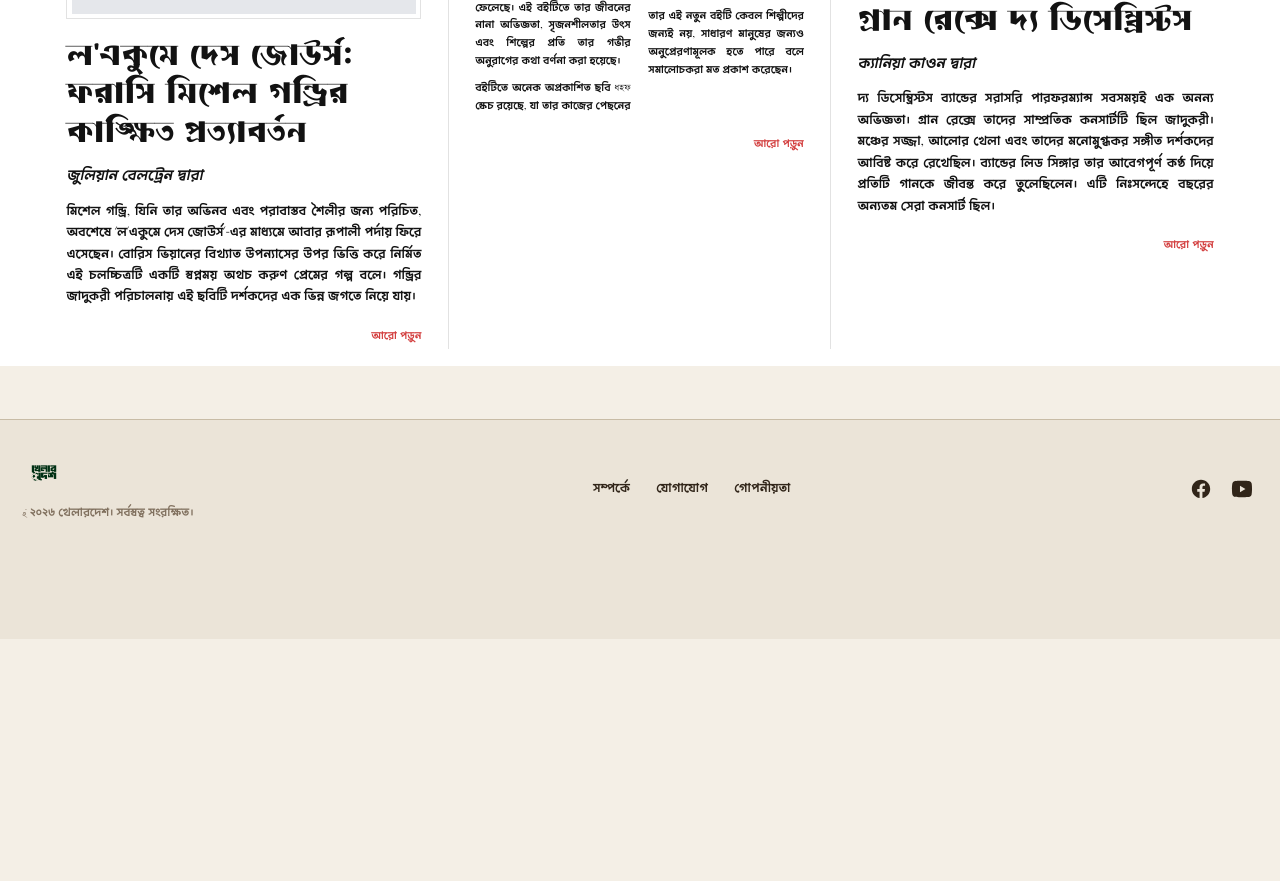
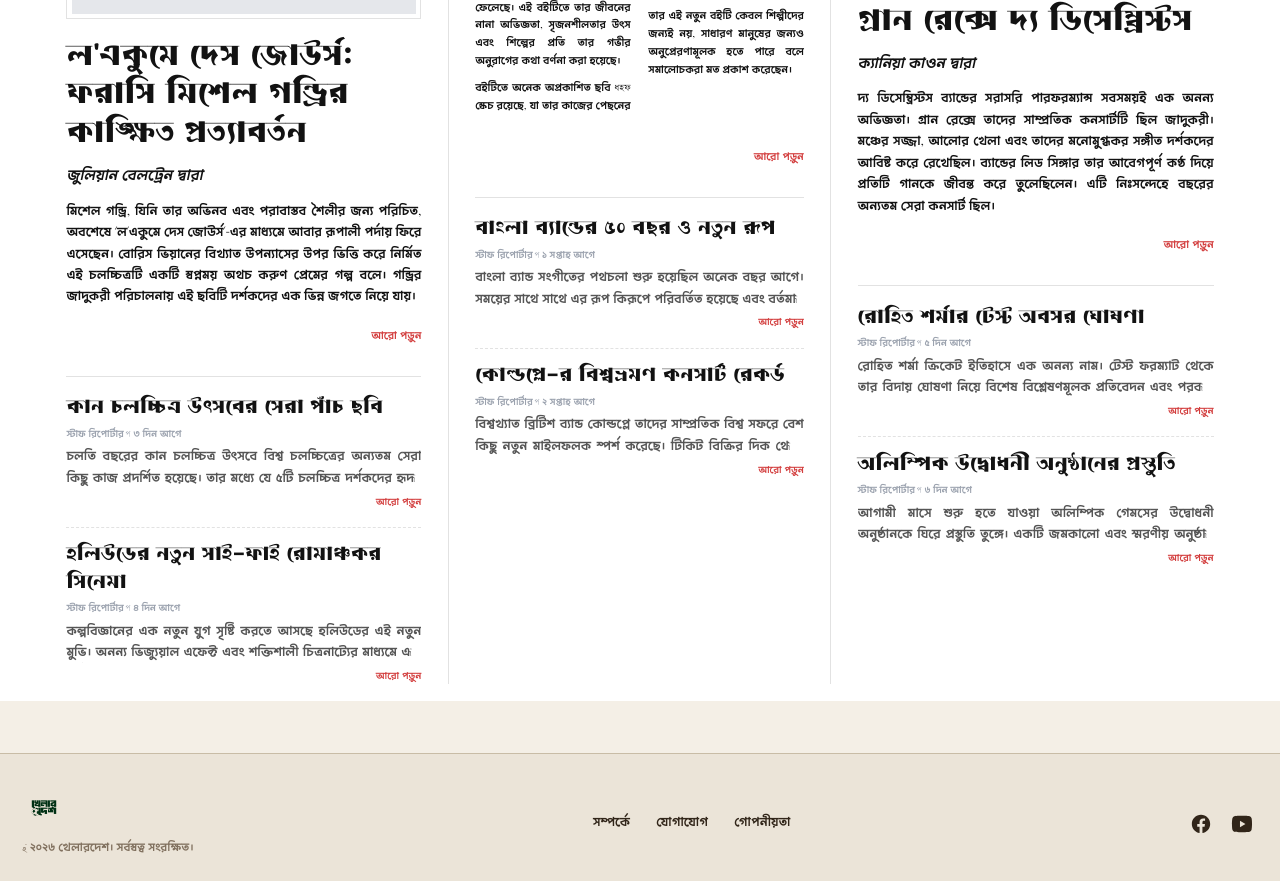
Before and after one commit to khelardeshbd-spec/khelardesh, a Next.js app: page / in a window 1280 px wide. Shown: the part 1100-1981 px from the top of the page. Before the commit the page ends 1739 px from the top, so only its background shows below. Built offline with nearby package versions, Linux system fonts and the light colour scheme; no server answers; the database is empty; a web font is replaced by a local one.

Commit message:
style: add multiple article previews beneath three category columns

```diff
--- a/app/(frontend)/page.tsx
+++ b/app/(frontend)/page.tsx
@@ -272,10 +272,34 @@ export default async function HomePage() {
              <p className="text-xs text-justify leading-relaxed">
                মিশেল গন্ড্রি, যিনি তার অভিনব এবং পরাবাস্তব শৈলীর জন্য পরিচিত, অবশেষে &apos;ল&apos;একুমে দেস জোউর্স&apos;-এর মাধ্যমে আবার রূপালী পর্দায় ফিরে এসেছেন। বোরিস ভিয়ানের বিখ্যাত উপন্যাসের উপর ভিত্তি করে নির্মিত এই চলচ্চিত্রটি একটি স্বপ্নময় অথচ করুণ প্রেমের গল্প বলে। গন্ড্রির জাদুকরী পরিচালনায় এই ছবিটি দর্শকদের এক ভিন্ন জগতে নিয়ে যায়।
              </p>
-             <div className="text-right mt-3">
+             <div className="text-right mt-3 mb-6">
                <Link href={`/article/${articles[3]?.slug || '#'}`} className="text-[11px] font-bold text-[#d33f3f] hover:underline">
                  আরো পড়ুন
                </Link>
+             </div>
+
+             {/* Additional Article Previews */}
+             <div className="border-t border-[#e2e2e2] pt-4 flex flex-col gap-4">
+               <div>
+                 <Link href="/article/cannes-top-films" className="hover:text-[#d33f3f] transition-colors">
+                   <h4 style={{ fontFamily: 'var(--font-headline)' }} className="text-lg font-bold mb-1 leading-snug">কান চলচ্চিত্র উৎসবের সেরা পাঁচ ছবি</h4>
+                 </Link>
+                 <span className="text-[10px] text-gray-400 block mb-1">স্টাফ রিপোর্টার · ৩ দিন আগে</span>
+                 <p className="text-xs text-justify text-[#555] line-clamp-2 leading-relaxed">
+                   চলতি বছরের কান চলচ্চিত্র উৎসবে বিশ্ব চলচ্চিত্রের অন্যতম সেরা কিছু কাজ প্রদর্শিত হয়েছে। তার মধ্যে যে ৫টি চলচ্চিত্র দর্শকদের হৃদয় কেড়েছে তা নিয়ে আমাদের বিশেষ পর্যালোচনা।
+                 </p>
+                 <Link href="/article/cannes-top-films" className="text-[10px] font-bold text-[#d33f3f] hover:underline block text-right mt-1">আরো পড়ুন</Link>
+               </div>
+               <div className="border-t border-dashed border-[#e2e2e2] pt-3">
+                 <Link href="/article/hollywood-new-scifi" className="hover:text-[#d33f3f] transition-colors">
+                   <h4 style={{ fontFamily: 'var(--font-headline)' }} className="text-lg font-bold mb-1 leading-snug">হলিউডের নতুন সাই-ফাই রোমাঞ্চকর সিনেমা</h4>
+                 </Link>
+                 <span className="text-[10px] text-gray-400 block mb-1">স্টাফ রিপোর্টার · ৪ দিন আগে</span>
+                 <p className="text-xs text-justify text-[#555] line-clamp-2 leading-relaxed">
+                   কল্পবিজ্ঞানের এক নতুন যুগ সৃষ্টি করতে আসছে হলিউডের এই নতুন মুভি। অনন্য ভিজ্যুয়াল এফেক্ট এবং শক্তিশালী চিত্রনাট্যের মাধ্যমে এটি দর্শকদের এক চমৎকার অভিজ্ঞতা দেবে।
+                 </p>
+                 <Link href="/article/hollywood-new-scifi" className="text-[10px] font-bold text-[#d33f3f] hover:underline block text-right mt-1">আরো পড়ুন</Link>
+               </div>
              </div>
           </div>
 
@@ -286,15 +310,39 @@ export default async function HomePage() {
                জার্মান শিল্পী কিটনের নতুন বই
              </h2>
              <p className="text-sm font-bold italic mb-4">মার্টিন লিক দ্বারা</p>
-             <div className="text-[11px] text-justify columns-2 gap-4 leading-relaxed">
+             <div className="text-[11px] text-justify columns-2 gap-4 leading-relaxed mb-6">
                <p className="mb-2">জার্মান শিল্পী কিটন সম্প্রতি তার নতুন বইটি প্রকাশ করেছেন, যা শিল্পপ্রেমীদের মধ্যে ব্যাপক সাড়া ফেলেছে। এই বইটিতে তার জীবনের নানা অভিজ্ঞতা, সৃজনশীলতার উৎস এবং শিল্পের প্রতি তার গভীর অনুরাগের কথা বর্ণনা করা হয়েছে।</p>
                <p className="mb-2">বইটিতে অনেক অপ্রকাশিত ছবি and স্কেচ রয়েছে, যা তার কাজের পেছনের পরিশ্রমকে তুলে ধরে। কিটনের মতে, শিল্প কেবল একটি পেশা নয়, এটি আত্মপ্রকাশের একটি মাধ্যম।</p>
                <p>তার এই নতুন বইটি কেবল শিল্পীদের জন্যই নয়, সাধারণ মানুষের জন্যও অনুপ্রেরণামূলক হতে পারে বলে সমালোচকরা মত প্রকাশ করেছেন।</p>
              </div>
-             <div className="text-right mt-3">
+             <div className="text-right mt-3 mb-6">
                <Link href="#" className="text-[11px] font-bold text-[#d33f3f] hover:underline">
                  আরো পড়ুন
                </Link>
+             </div>
+
+             {/* Additional Article Previews */}
+             <div className="border-t border-[#e2e2e2] pt-4 flex flex-col gap-4">
+               <div>
+                 <Link href="/article/bangla-bands-history" className="hover:text-[#d33f3f] transition-colors">
+                   <h4 style={{ fontFamily: 'var(--font-headline)' }} className="text-lg font-bold mb-1 leading-snug">বাংলা ব্যান্ডের ৫০ বছর ও নতুন রূপ</h4>
+                 </Link>
+                 <span className="text-[10px] text-gray-400 block mb-1">স্টাফ রিপোর্টার · ১ সপ্তাহ আগে</span>
+                 <p className="text-xs text-justify text-[#555] line-clamp-2 leading-relaxed">
+                   বাংলা ব্যান্ড সংগীতের পথচলা শুরু হয়েছিল অনেক বছর আগে। সময়ের সাথে সাথে এর রূপ কিরূপে পরিবর্তিত হয়েছে এবং বর্তমান তরুণ প্রজন্মের কাছে এর জনপ্রিয়তা কেমন তা নিয়ে বিশেষ প্রতিবেদন।
+                 </p>
+                 <Link href="/article/bangla-bands-history" className="text-[10px] font-bold text-[#d33f3f] hover:underline block text-right mt-1">আরো পড়ুন</Link>
+               </div>
+               <div className="border-t border-dashed border-[#e2e2e2] pt-3">
+                 <Link href="/article/coldplay-world-tour" className="hover:text-[#d33f3f] transition-colors">
+                   <h4 style={{ fontFamily: 'var(--font-headline)' }} className="text-lg font-bold mb-1 leading-snug">কোল্ডপ্লে-র বিশ্বভ্রমণ কনসার্ট রেকর্ড</h4>
+                 </Link>
+                 <span className="text-[10px] text-gray-400 block mb-1">স্টাফ রিপোর্টার · ২ সপ্তাহ আগে</span>
+                 <p className="text-xs text-justify text-[#555] line-clamp-2 leading-relaxed">
+                   বিশ্বখ্যাত ব্রিটিশ ব্যান্ড কোল্ডপ্লে তাদের সাম্প্রতিক বিশ্ব সফরে বেশ কিছু নতুন মাইলফলক স্পর্শ করেছে। টিকিট বিক্রির দিক থেকে এবং দর্শকদের উপস্থিতিতে এটি সব রেকর্ড ছাড়িয়েছে।
+                 </p>
+                 <Link href="/article/coldplay-world-tour" className="text-[10px] font-bold text-[#d33f3f] hover:underline block text-right mt-1">আরো পড়ুন</Link>
+               </div>
              </div>
           </div>
 
@@ -315,10 +363,34 @@ export default async function HomePage() {
              <p className="text-xs text-justify leading-relaxed">
                দ্য ডিসেম্ব্রিস্টস ব্যান্ডের সরাসরি পারফরম্যান্স সবসময়ই এক অনন্য অভিজ্ঞতা। গ্রান রেক্সে তাদের সাম্প্রতিক কনসার্টটি ছিল জাদুকরী। মঞ্চের সজ্জা, আলোর খেলা এবং তাদের মনোমুগ্ধকর সঙ্গীত দর্শকদের আবিষ্ট করে রেখেছিল। ব্যান্ডের লিড সিঙ্গার তার আবেগপূর্ণ কণ্ঠ দিয়ে প্রতিটি গানকে জীবন্ত করে তুলেছিলেন। এটি নিঃসন্দেহে বছরের অন্যতম সেরা কনসার্ট ছিল।
              </p>
-             <div className="text-right mt-3">
+             <div className="text-right mt-3 mb-6">
                <Link href={`/article/${articles[4]?.slug || '#'}`} className="text-[11px] font-bold text-[#d33f3f] hover:underline">
                  আরো পড়ুন
                </Link>
+             </div>
+
+             {/* Additional Article Previews */}
+             <div className="border-t border-[#e2e2e2] pt-4 flex flex-col gap-4">
+               <div>
+                 <Link href={`/article/${articles[5]?.slug || '#'}`} className="hover:text-[#d33f3f] transition-colors">
+                   <h4 style={{ fontFamily: 'var(--font-headline)' }} className="text-lg font-bold mb-1 leading-snug">{articles[5]?.headlineBn || 'রোহিত শর্মার টেস্ট অবসর ঘোষণা'}</h4>
+                 </Link>
+                 <span className="text-[10px] text-gray-400 block mb-1">স্টাফ রিপোর্টার · ৫ দিন আগে</span>
+                 <p className="text-xs text-justify text-[#555] line-clamp-2 leading-relaxed">
+                   {articles[5]?.deck || 'রোহিত শর্মা ক্রিকেট ইতিহাসে এক অনন্য নাম। টেস্ট ফরম্যাট থেকে তার বিদায় ঘোষণা নিয়ে বিশেষ বিশ্লেষণমূলক প্রতিবেদন এবং পরবর্তী পরিকল্পনার ওপর আলোকপাত।'}
+                 </p>
+                 <Link href={`/article/${articles[5]?.slug || '#'}`} className="text-[10px] font-bold text-[#d33f3f] hover:underline block text-right mt-1">আরো পড়ুন</Link>
+               </div>
+               <div className="border-t border-dashed border-[#e2e2e2] pt-3">
+                 <Link href="/article/olympic-preparations" className="hover:text-[#d33f3f] transition-colors">
+                   <h4 style={{ fontFamily: 'var(--font-headline)' }} className="text-lg font-bold mb-1 leading-snug">অলিম্পিক উদ্বোধনী অনুষ্ঠানের প্রস্তুতি</h4>
+                 </Link>
+                 <span className="text-[10px] text-gray-400 block mb-1">স্টাফ রিপোর্টার · ৬ দিন আগে</span>
+                 <p className="text-xs text-justify text-[#555] line-clamp-2 leading-relaxed">
+                   আগামী মাসে শুরু হতে যাওয়া অলিম্পিক গেমসের উদ্বোধনী অনুষ্ঠানকে ঘিরে প্রস্তুতি তুঙ্গে। একটি জমকালো এবং স্মরণীয় অনুষ্ঠান উপহার দিতে কাজ করছে বিশ্বখ্যাত শিল্পীরা।
+                 </p>
+                 <Link href="/article/olympic-preparations" className="text-[10px] font-bold text-[#d33f3f] hover:underline block text-right mt-1">আরো পড়ুন</Link>
+               </div>
              </div>
           </div>
         </div>
```
